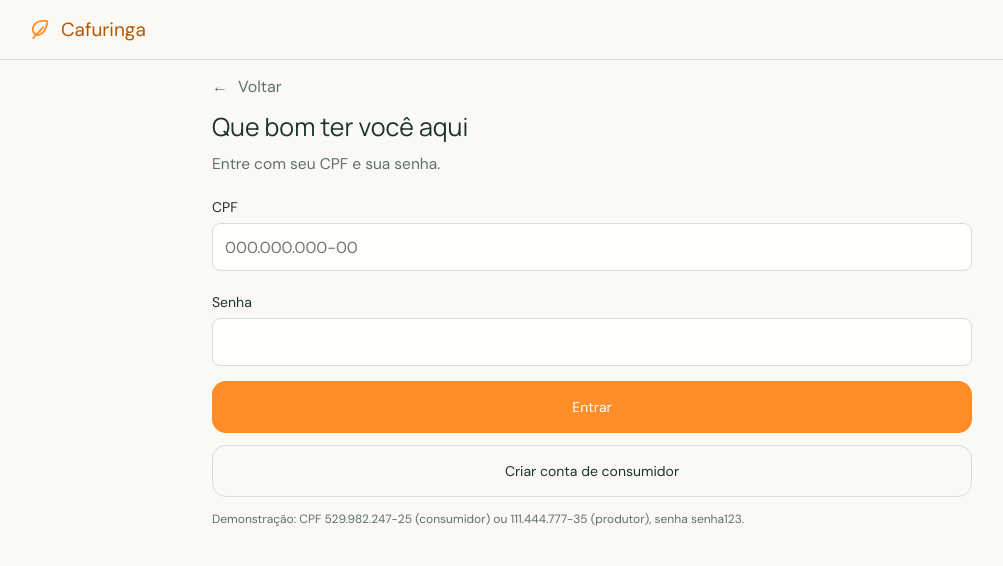
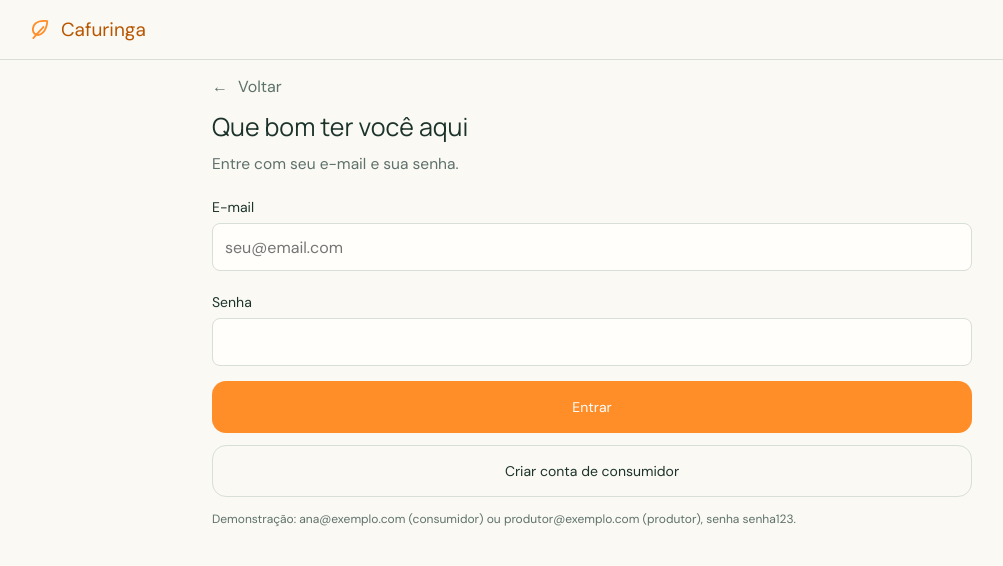
Before and after one commit to mdsreq-fga-unb/REQ-2026.2-T02-RedeCafuringa, a React (Vite) app in the folder app/: page / in a window 1280 px wide. Both pictures are taken after a click on the button "Continuar". Shown: the top 566 px of the page, without its empty margins (48-1051 px from the left). Built offline with nearby package versions, Linux system fonts and the light colour scheme; no server answers.

Commit message:
feat(app): login por e-mail e senha
Corpo { email, senha } no POST /auth/login, mock com e-mail e dica de
demonstração atualizada (consumidor ana@exemplo.com, produtor
produtor@exemplo.com, senha senha123).

```diff
--- a/app/src/features/auth/LoginPage.tsx
+++ b/app/src/features/auth/LoginPage.tsx
@@ -4,7 +4,6 @@ import { ActionButton } from "../../components/ui/ActionButton";
 import { BackButton } from "../../components/navigation/BackButton";
 import type { AuthResult } from "../../shared/types";
 import { isMockAuthEnabled, login } from "./authService";
-import { formatCpf, onlyDigits } from "./cpf";
 import { InvalidCredentialsError } from "./errors";
 import { demoHint } from "./mockAuth";
 import { validateLogin } from "./validateLogin";
@@ -25,7 +24,7 @@ export function LoginPage({
     onNavigate,
     onSignIn,
 }: LoginPageProps) {
-    const [cpf, setCpf] = useState("");
+    const [email, setEmail] = useState("");
     const [password, setPassword] = useState("");
     const [errors, setErrors] = useState<LoginErrors>({});
     const [formError, setFormError] = useState("");
@@ -41,18 +40,18 @@ export function LoginPage({
         event.preventDefault();
         setFormError("");
 
-        const validationErrors = validateLogin({ cpf, password });
+        const validationErrors = validateLogin({ email, password });
         setErrors(validationErrors);
         if (Object.keys(validationErrors).length > 0) return;
 
         setLoading(true);
         let auth: AuthResult;
         try {
-            auth = await login({ cpf: onlyDigits(cpf), password });
+            auth = await login({ email, password });
         } catch (error) {
             setFormError(
                 error instanceof InvalidCredentialsError
-                    ? "CPF ou senha inválidos"
+                    ? "E-mail ou senha inválidos"
                     : "Não foi possível entrar agora. Tente novamente em instantes.",
             );
             setLoading(false);
@@ -77,12 +76,12 @@ export function LoginPage({
             <p className="body-copy">
                 {fromContact
                     ? "Acesse sua conta para continuar para o WhatsApp."
-                    : "Entre com seu CPF e sua senha."}
+                    : "Entre com seu e-mail e sua senha."}
             </p>
 
             {registered && (
                 <p className="form-notice" role="status">
-                    Cadastro concluído. Entre com seu CPF e sua senha.
+                    Cadastro concluído. Entre com seu e-mail e sua senha.
                 </p>
             )}
 
@@ -93,26 +92,26 @@ export function LoginPage({
                     </p>
                 )}
 
-                <label className="field-label" htmlFor="login-cpf">
-                    CPF
+                <label className="field-label" htmlFor="login-email">
+                    E-mail
                 </label>
                 <input
-                    id="login-cpf"
+                    id="login-email"
                     className="text-input"
-                    type="text"
-                    inputMode="numeric"
+                    type="email"
+                    inputMode="email"
                     autoComplete="username"
-                    placeholder="000.000.000-00"
-                    value={cpf}
-                    onChange={(event) => setCpf(formatCpf(event.target.value))}
-                    aria-invalid={Boolean(errors.cpf)}
+                    placeholder="seu@email.com"
+                    value={email}
+                    onChange={(event) => setEmail(event.target.value)}
+                    aria-invalid={Boolean(errors.email)}
                     aria-describedby={
-                        errors.cpf ? "login-cpf-error" : undefined
+                        errors.email ? "login-email-error" : undefined
                     }
                 />
-                {errors.cpf && (
-                    <p id="login-cpf-error" className="field-error">
-                        {errors.cpf}
+                {errors.email && (
+                    <p id="login-email-error" className="field-error">
+                        {errors.email}
                     </p>
                 )}
 
--- a/app/src/features/auth/authService.ts
+++ b/app/src/features/auth/authService.ts
@@ -13,7 +13,7 @@ type LoginRequest = components["schemas"]["LoginDto"];
 type LoginResponse = components["schemas"]["LoginResponse"];
 
 export type Credentials = {
-    cpf: string;
+    email: string;
     password: string;
 };
 
@@ -41,13 +41,13 @@ export function toAuthResult(response: LoginResponse): AuthResult {
     };
 }
 
-// POST /auth/login  { cpf, senha }  ->  200 { accessToken, tokenType, expiresIn, usuario }
+// POST /auth/login  { email, senha }  ->  200 { accessToken, tokenType, expiresIn, usuario }
 //   401 credenciais inválidas | 403 conta desativada | 429 muitas tentativas
 export async function login(credentials: Credentials): Promise<AuthResult> {
     if (isMockAuthEnabled) return loginMock(credentials);
 
     const body: LoginRequest = {
-        cpf: credentials.cpf,
+        email: credentials.email.trim().toLowerCase(),
         senha: credentials.password,
     };
 
--- a/app/src/features/auth/mockAuth.ts
+++ b/app/src/features/auth/mockAuth.ts
@@ -8,7 +8,7 @@ import type { ConsumerSignupData } from "./registrationService";
 type MockUser = {
     cpf: string;
     password: string;
-    email?: string;
+    email: string;
     user: AuthResult["user"];
 };
 
@@ -25,6 +25,7 @@ const mockUsers: MockUser[] = [
     },
     {
         cpf: "11144477735",
+        email: "produtor@exemplo.com",
         password: "senha123",
         user: { id: 2, name: producerName, role: "producer" },
     },
@@ -83,17 +84,17 @@ export async function registerMockConsumer(
 }
 
 export const demoHint =
-    "Demonstração: CPF 529.982.247-25 (consumidor) ou 111.444.777-35 (produtor), senha senha123.";
+    "Demonstração: ana@exemplo.com (consumidor) ou produtor@exemplo.com (produtor), senha senha123.";
 
 export async function loginMock(credentials: {
-    cpf: string;
+    email: string;
     password: string;
 }): Promise<AuthResult> {
     await new Promise((resolve) => setTimeout(resolve, 400));
 
     const found = [...mockUsers, ...readRegisteredUsers()].find(
         (item) =>
-            item.cpf === credentials.cpf &&
+            item.email === credentials.email.trim().toLowerCase() &&
             item.password === credentials.password,
     );
     if (!found) throw new InvalidCredentialsError();
@@ -106,7 +107,7 @@ export async function loginMock(credentials: {
 
 export function registerMockUser(account: {
     cpf: string;
-    email?: string;
+    email: string;
     password: string;
     name: string;
     role: Role;
@@ -122,7 +123,7 @@ export function registerMockUser(account: {
     };
     mockUsers.push({
         cpf: account.cpf,
-        email: account.email,
+        email: account.email.trim().toLowerCase(),
         password: account.password,
         user,
     });
--- a/app/src/features/auth/validateLogin.ts
+++ b/app/src/features/auth/validateLogin.ts
@@ -1,18 +1,20 @@
-import { isValidCpf, onlyDigits } from "./cpf";
-
 export type LoginErrors = {
-    cpf?: string;
+    email?: string;
     password?: string;
 };
 
+const emailPattern = /^[^\s@]+@[^\s@]+\.[^\s@]+$/;
+
 export function validateLogin(values: {
-    cpf: string;
+    email: string;
     password: string;
 }): LoginErrors {
     const errors: LoginErrors = {};
+    const email = values.email.trim();
 
-    if (!onlyDigits(values.cpf)) errors.cpf = "Informe o CPF.";
-    else if (!isValidCpf(values.cpf)) errors.cpf = "CPF com formato inválido.";
+    if (!email) errors.email = "Informe o e-mail.";
+    else if (!emailPattern.test(email))
+        errors.email = "E-mail com formato inválido.";
 
     if (!values.password) errors.password = "Informe a senha.";
 
```
